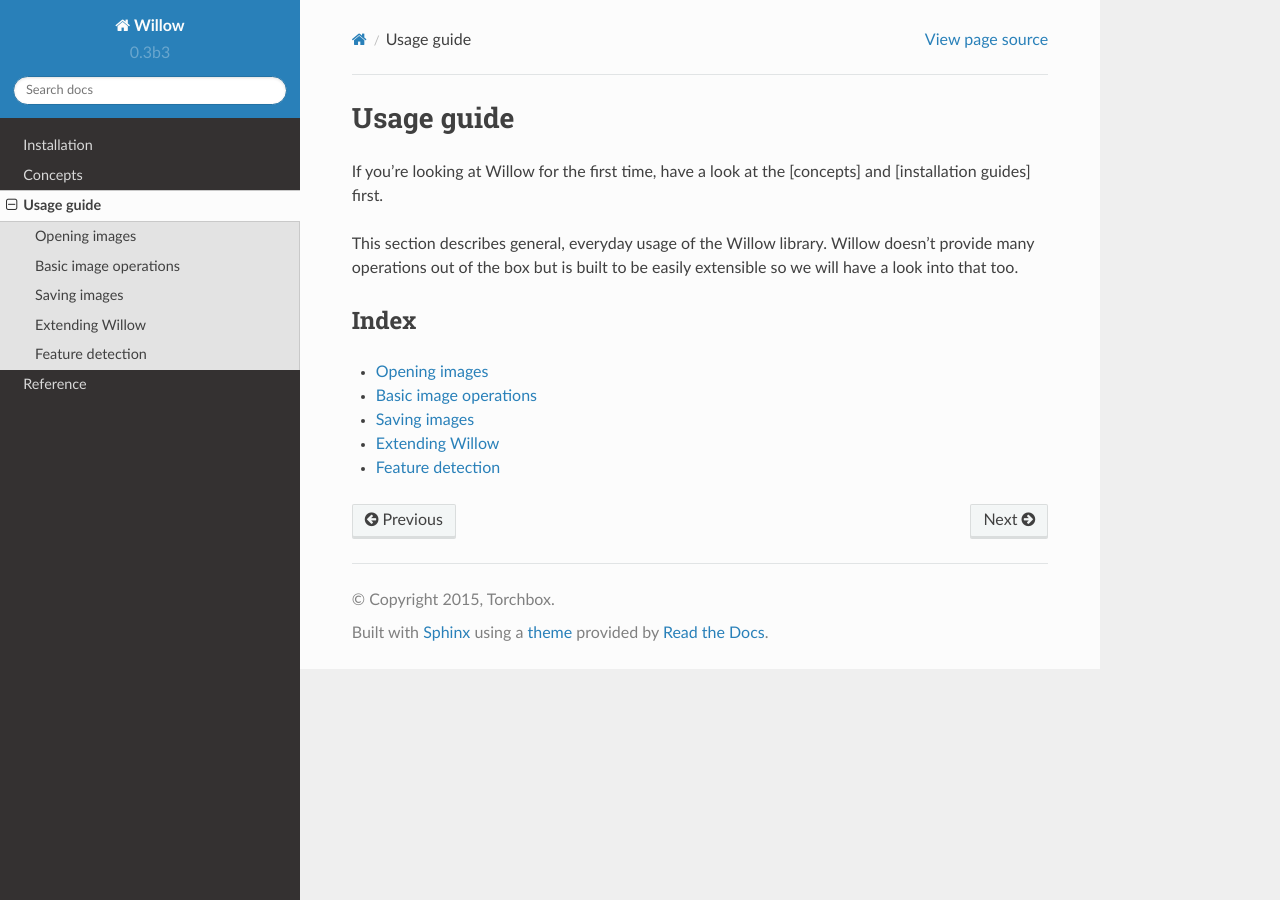
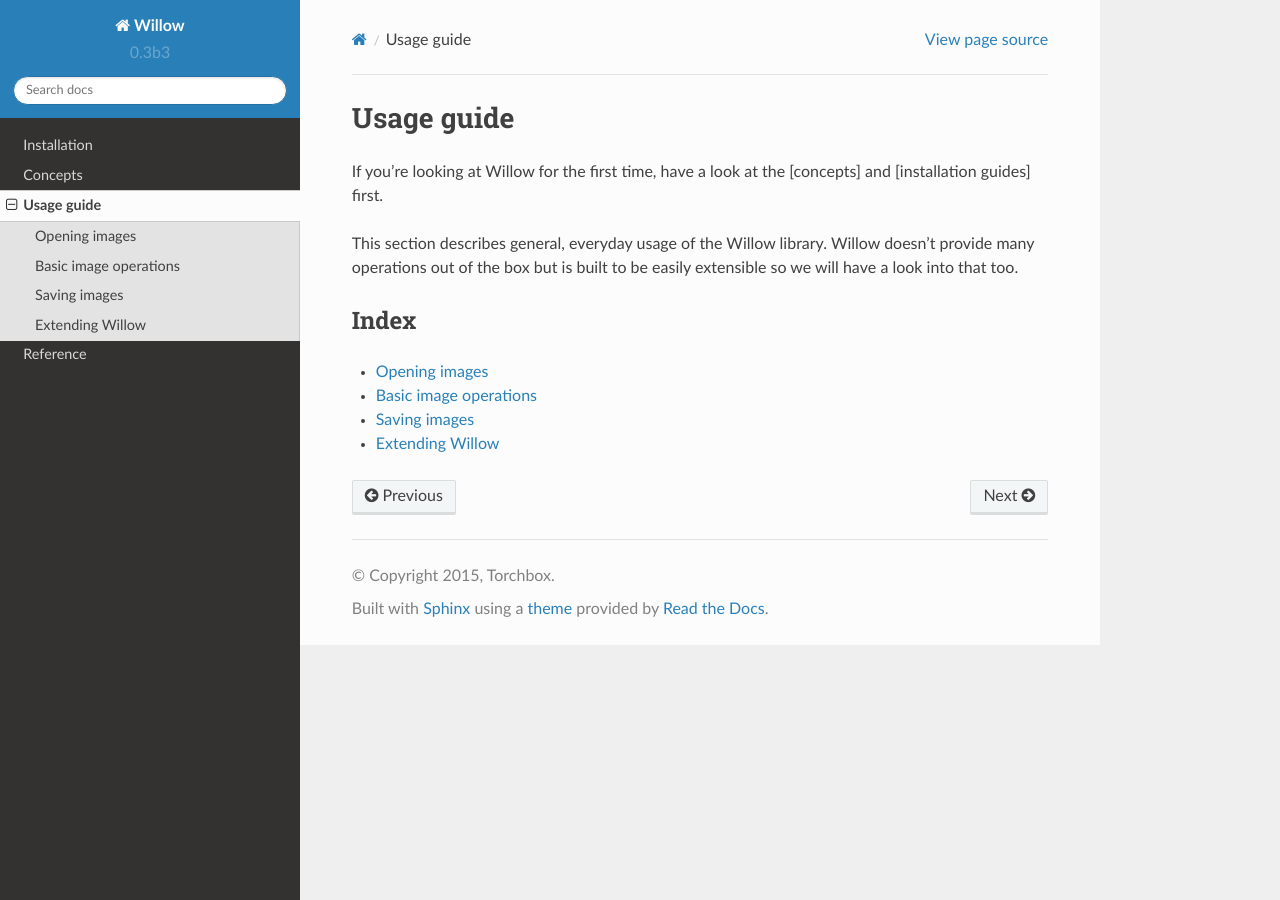
Before and after one commit to wagtail/Willow, a Sphinx documentation site: the page built from docs/guide/index.rst, in a window 1280 px wide. Built offline with Sphinx 7.4.7 and the Read the Docs theme 2.0.0, drawn with Linux system fonts in a browser that asks for light colours.

Commit message:
Combine resize and feature detection docs

```diff
--- a/docs/guide/feature_detection.rst
+++ /dev/null
@@ -1,8 +0,0 @@
-Feature detection
-=================
-
-Detecting features
-------------------
-
-Detecting faces
----------------
--- a/docs/guide/index.rst
+++ b/docs/guide/index.rst
@@ -18,7 +18,6 @@
    :titlesonly:
 
    open
-   resize
+   operations
    save
    extend
-   feature_detection
--- a/docs/guide/resize.rst
+++ b/docs/guide/operations.rst
@@ -58,3 +58,9 @@
 
     isinstance(i, Image)
     i.get_size() == (200, 200)
+
+Detecting features
+------------------
+
+Detecting faces
+---------------
```
